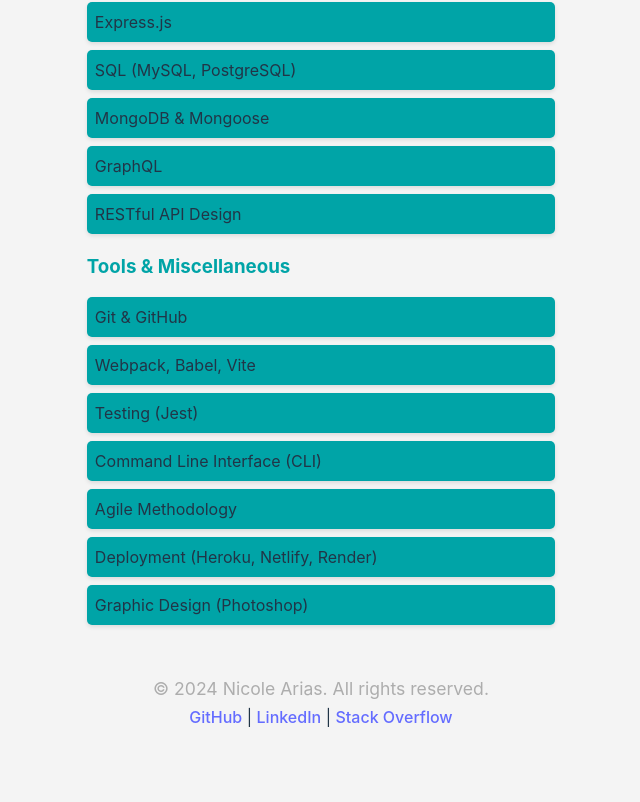
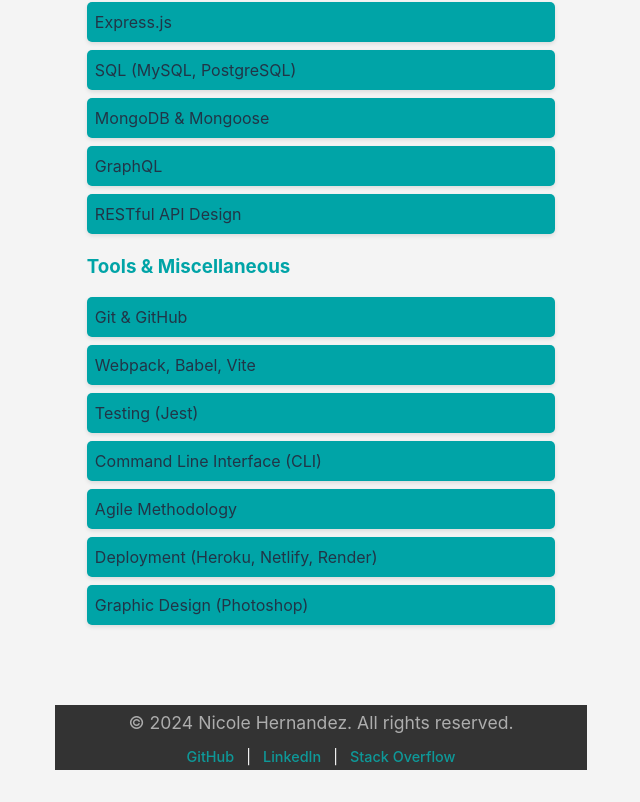
Before and after one commit to nearias3/React-Portfolio, a React (Vite) app: page /resume in a window 1280 px wide. Shown: the part 893-1695 px from the top of the page, without its empty margins (319-959 px from the left). Before the commit the page ends 1654 px from the top, so only its background shows below. Built offline with nearby package versions, Linux system fonts and the light colour scheme.

Commit message:
Edited my last name on the Footer, added styling to the footer

```diff
--- a/src/components/Footer.jsx
+++ b/src/components/Footer.jsx
@@ -2,7 +2,7 @@
   return (
     <footer>
       <p>
-        &copy; {new Date().getFullYear()} Nicole Arias. All rights reserved.
+        &copy; {new Date().getFullYear()} Nicole Hernandez. All rights reserved.
       </p>
       <div className="footer-links">
         <a
--- a/src/index.css
+++ b/src/index.css
@@ -41,8 +41,6 @@
   font-size: 3.2em;
   line-height: 1.1;
 }
-
-
 
 @keyframes titleAnimation {
   0% {
@@ -142,3 +140,27 @@
   max-width: 1200px;
   margin: 0 auto;
 }
+
+footer {
+  background-color: #333;
+  color: #fff;
+  text-align: center;
+  padding: .1rem;
+  font-size: 0.9rem;
+  margin-top: 2rem;
+}
+
+.footer-links {
+  margin-top: 0.5rem;
+}
+
+.footer-links a {
+  color: #00bebebc;
+  text-decoration: none;
+  margin: 0 0.5rem;
+  transition: color 0.3s ease;
+}
+
+.footer-links a:hover {
+  color: #00a4a7;
+}
```
